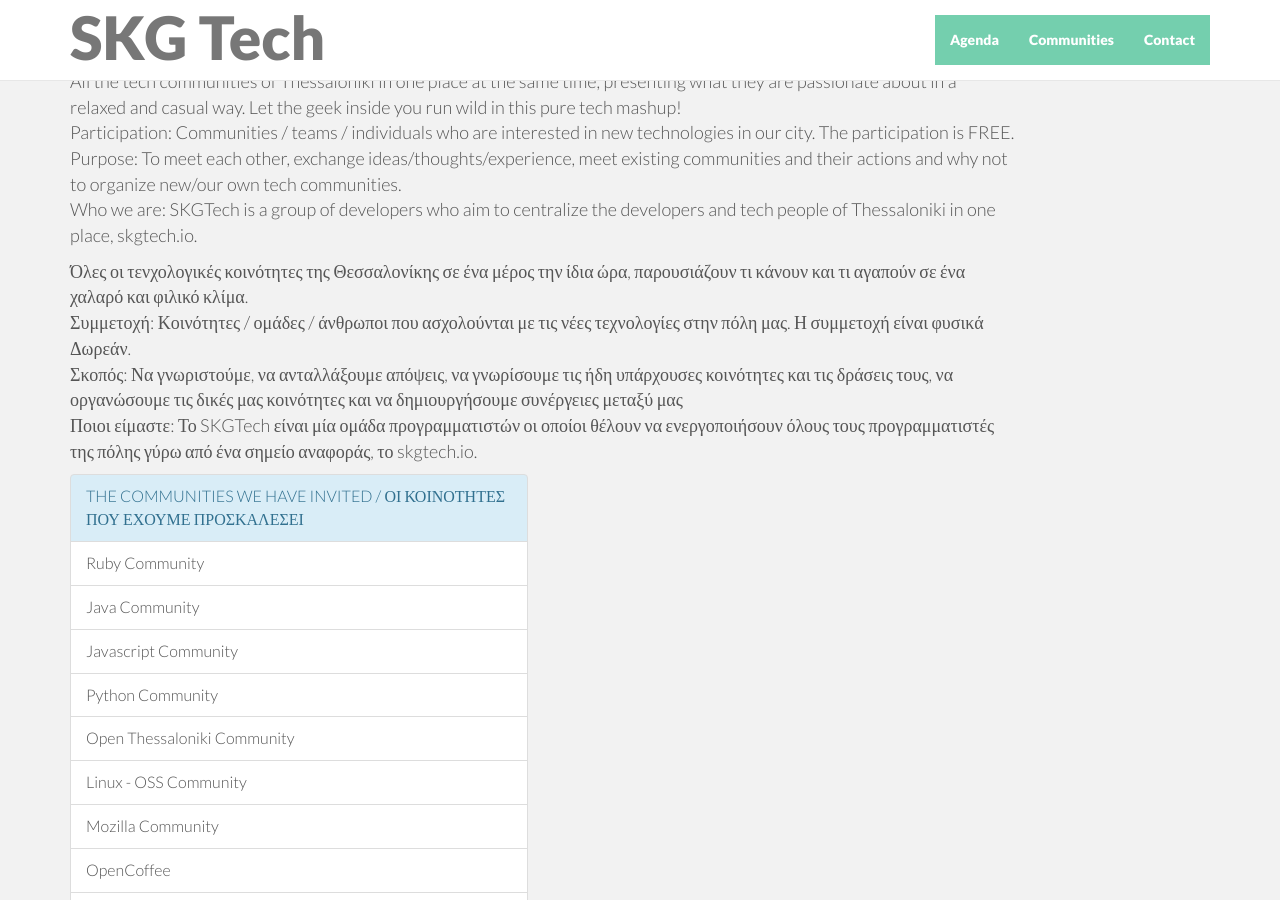
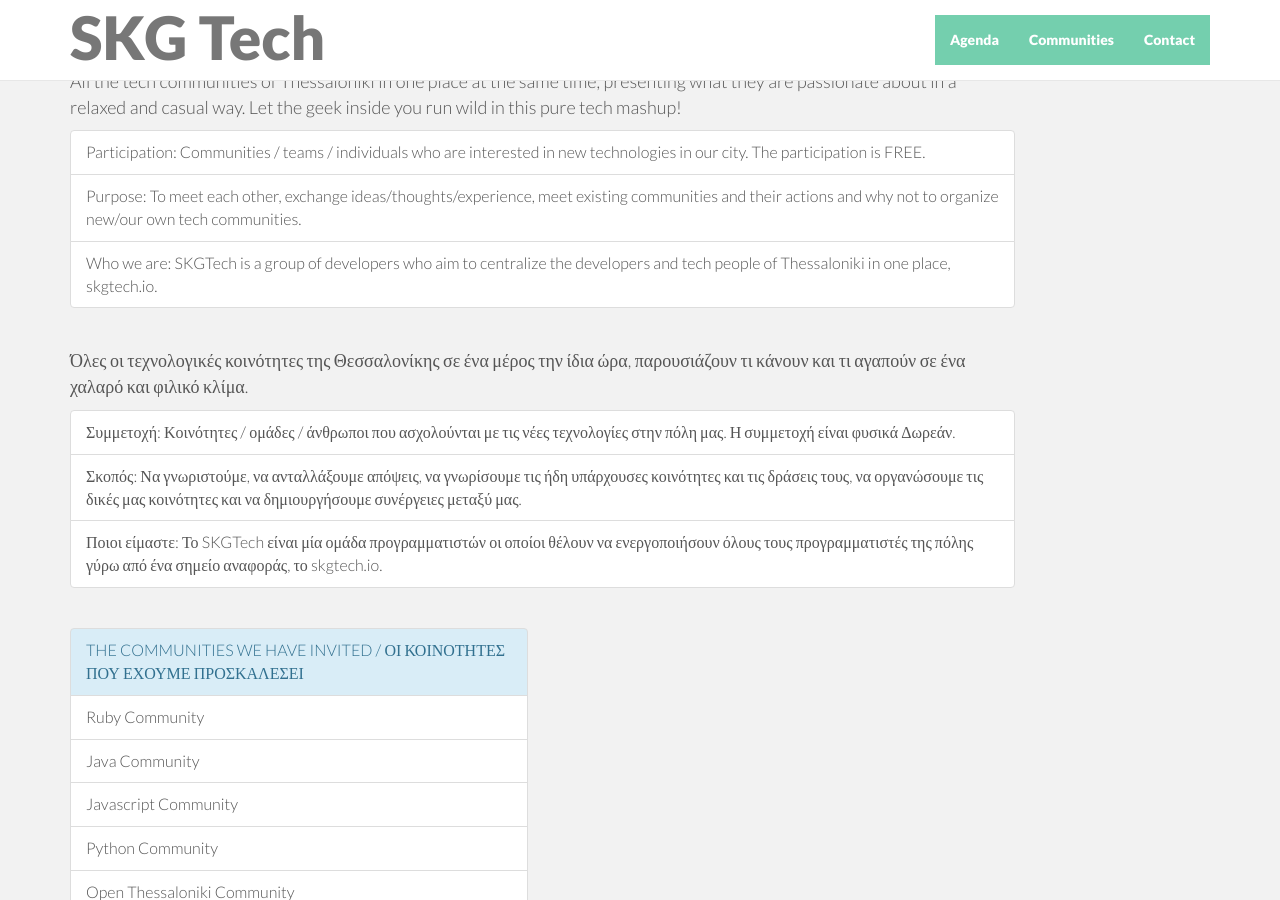
Before and after one commit to skgtech/skgtech.github.io, a Jekyll site: the page built from together/index.html, in a window 1280 px wide and 900 px high, scrolled down 1767 px. Built offline with Jekyll 4.4.1, drawn with Linux system fonts in a browser that asks for light colours; nearby versions of some CDN libraries; Markdown is read by kramdown in place of the engine named in the settings; comment, search, counter and statistics services are not loaded.

Commit message:
Fixed the list items

```diff
--- a/together/index.html
+++ b/together/index.html
@@ -64,14 +64,18 @@ og-description: All the Tech Communities of Thessaloniki in one place at the sam
       <div class="col-lg-10">
         <h2>THE EVENT / Η ΣΥΓΚΕΝΤΡΩΣΗ</h2>
           <p>All the tech communities of Thessaloniki in one place at the same time, presenting what they are passionate about in a relaxed and casual way. Let the geek inside you run wild in this pure tech mashup!
-              <br>Participation: Communities / teams / individuals who are interested in new technologies in our city. The participation is FREE.
-              <br>Purpose: To meet each other, exchange ideas/thoughts/experience, meet existing communities and their actions and why not to organize new/our own tech communities.
-              <br>Who we are: SKGTech is a group of developers who aim to centralize the developers and tech people of Thessaloniki in one place, skgtech.io.
+             <ul class="list-group">
+              <li class="list-group-item">Participation: Communities / teams / individuals who are interested in new technologies in our city. The participation is FREE.</li>
+              <li class="list-group-item">Purpose: To meet each other, exchange ideas/thoughts/experience, meet existing communities and their actions and why not to organize new/our own tech communities.</li>
+              <li class="list-group-item">Who we are: SKGTech is a group of developers who aim to centralize the developers and tech people of Thessaloniki in one place, skgtech.io.</li>
+             </ul>
           </p>
-          <p class="gr">Όλες οι τενχολογικές κοινότητες της Θεσσαλονίκης σε ένα μέρος την ίδια ώρα, παρουσιάζουν τι κάνουν και τι αγαπούν σε ένα χαλαρό και φιλικό κλίμα.
-              <br>Συμμετοχή: Κοινότητες / ομάδες / άνθρωποι που ασχολούνται με τις νέες τεχνολογίες στην πόλη μας. Η συμμετοχή είναι φυσικά Δωρεάν.
-              <br>Σκοπός: Να γνωριστούμε, να ανταλλάξουμε απόψεις, να γνωρίσουμε τις ήδη υπάρχουσες κοινότητες και τις δράσεις τους, να οργανώσουμε τις δικές μας κοινότητες και να δημιουργήσουμε συνέργειες μεταξύ μας
-              <br>Ποιοι είμαστε: Το SKGTech είναι μία ομάδα προγραμματιστών οι οποίοι θέλουν να ενεργοποιήσουν όλους τους προγραμματιστές της πόλης γύρω από ένα σημείο αναφοράς, το skgtech.io.
+          <p class="gr">Όλες οι τεχνολογικές κοινότητες της Θεσσαλονίκης σε ένα μέρος την ίδια ώρα, παρουσιάζουν τι κάνουν και τι αγαπούν σε ένα χαλαρό και φιλικό κλίμα.
+              <ul class="list-group">
+               <li class="list-group-item">Συμμετοχή: Κοινότητες / ομάδες / άνθρωποι που ασχολούνται με τις νέες τεχνολογίες στην πόλη μας. Η συμμετοχή είναι φυσικά Δωρεάν.</li>
+               <li class="list-group-item">Σκοπός: Να γνωριστούμε, να ανταλλάξουμε απόψεις, να γνωρίσουμε τις ήδη υπάρχουσες κοινότητες και τις δράσεις τους, να οργανώσουμε τις δικές μας κοινότητες και να δημιουργήσουμε συνέργειες μεταξύ μας. </li>
+               <li class="list-group-item">Ποιοι είμαστε: Το SKGTech είναι μία ομάδα προγραμματιστών οι οποίοι θέλουν να ενεργοποιήσουν όλους τους προγραμματιστές της πόλης γύρω από ένα σημείο αναφοράς, το skgtech.io. </li>
+              </ul>
           </p>
       </div>
     </div>
```
